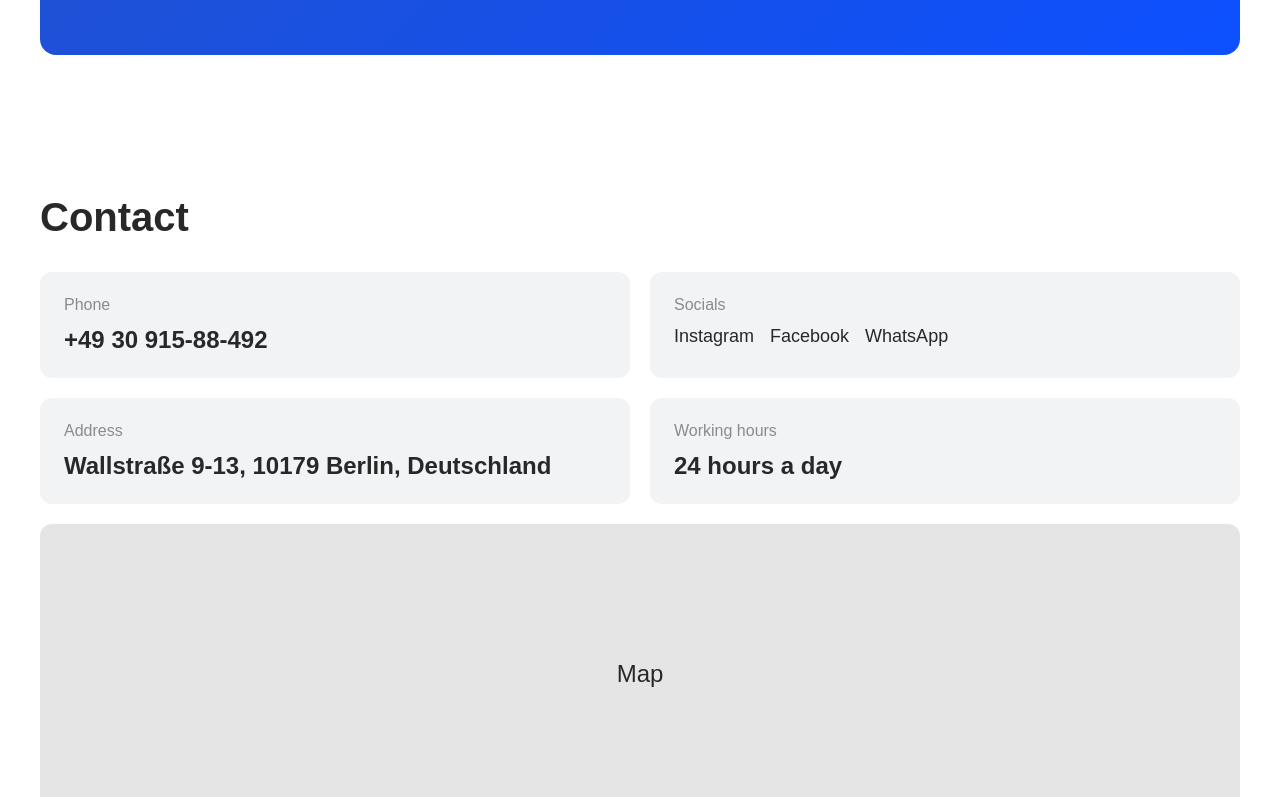
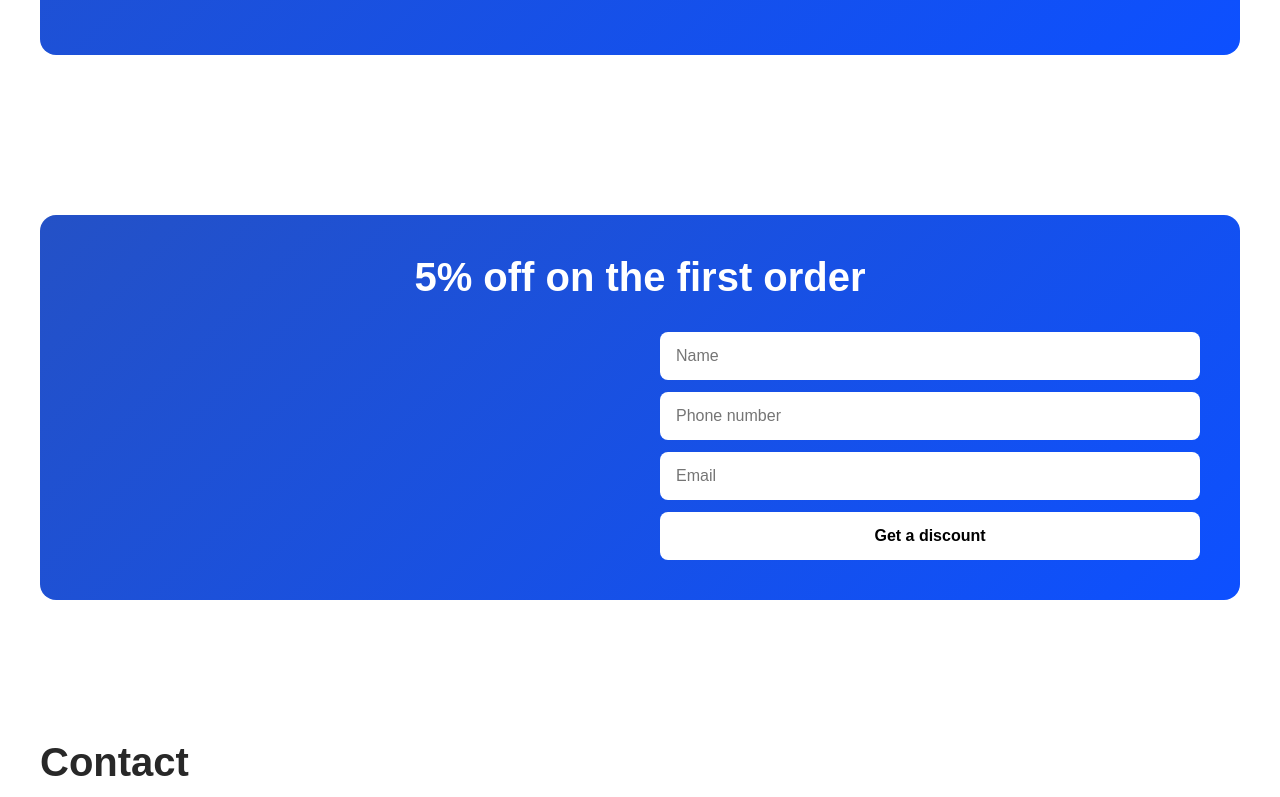
Before and after one commit to zabyz1337/pet-shop-project, a React (Vite) app: page / in a window 1280 px wide. Shown: the part 566-1363 px from the top of the page. Built offline with nearby package versions, Linux system fonts and the light colour scheme.

Commit message:
add discount banner section

```diff
--- /dev/null
+++ b/src/components/DiscountBanner/DiscountBanner.jsx
@@ -0,0 +1,28 @@
+import styles from "./DiscountBanner.module.css";
+
+function DiscountBanner() {
+  return (
+    <section className={styles.banner}>
+      <div className="container">
+        <div className={styles.box}>
+          <h2 className={styles.title}>5% off on the first order</h2>
+
+          <div className={styles.wrapper}>
+            <div className={styles.left}></div>
+
+            <div className={styles.right}>
+              <form className={styles.form}>
+                <input type="text" placeholder="Name" />
+                <input type="text" placeholder="Phone number" />
+                <input type="email" placeholder="Email" />
+                <button type="submit">Get a discount</button>
+              </form>
+            </div>
+          </div>
+        </div>
+      </div>
+    </section>
+  );
+}
+
+export default DiscountBanner;
--- /dev/null
+++ b/src/components/DiscountBanner/DiscountBanner.module.css
@@ -0,0 +1,70 @@
+.banner {
+  margin: 80px 0;
+}
+
+.box {
+  padding: 40px;
+  border-radius: 16px;
+  background: linear-gradient(135deg, #2451c6, #0d50ff);
+}
+
+.title {
+  margin-bottom: 32px;
+  text-align: center;
+  font-size: 40px;
+  font-weight: 700;
+  color: #ffffff;
+}
+
+.wrapper {
+  display: flex;
+  align-items: center;
+  justify-content: space-between;
+  gap: 40px;
+}
+
+.left {
+  flex: 1;
+  min-height: 200px;
+}
+
+.right {
+  flex: 1;
+}
+
+.form {
+  display: flex;
+  flex-direction: column;
+  gap: 12px;
+}
+
+.form input {
+  height: 48px;
+  padding: 0 16px;
+  border: none;
+  border-radius: 8px;
+  outline: none;
+}
+
+.form button {
+  height: 48px;
+  border: none;
+  border-radius: 8px;
+  background: #ffffff;
+  font-weight: 600;
+  cursor: pointer;
+}
+
+@media (max-width: 768px) {
+  .box {
+    padding: 24px;
+  }
+
+  .wrapper {
+    flex-direction: column;
+  }
+
+  .title {
+    font-size: 32px;
+  }
+}
--- a/src/pages/HomePage/HomePage.jsx
+++ b/src/pages/HomePage/HomePage.jsx
@@ -1,15 +1,22 @@
 import styles from "./HomePage.module.css";
+import DiscountBanner from "../../components/DiscountBanner/DiscountBanner";
 
 function HomePage() {
   return (
+    <>
       <section className={styles.home}>
         <div className="container">
           <div className={styles.hero}>
-          <h1 className={styles.title}>Amazing Discounts on Pets Products!</h1>
+            <h1 className={styles.title}>
+              Amazing Discounts on Pets Products!
+            </h1>
             <button className={styles.button}>Check out</button>
           </div>
         </div>
       </section>
+
+      <DiscountBanner />
+    </>
   );
 }
 
```
Lines whose indentation alone changed are shown as unchanged.
